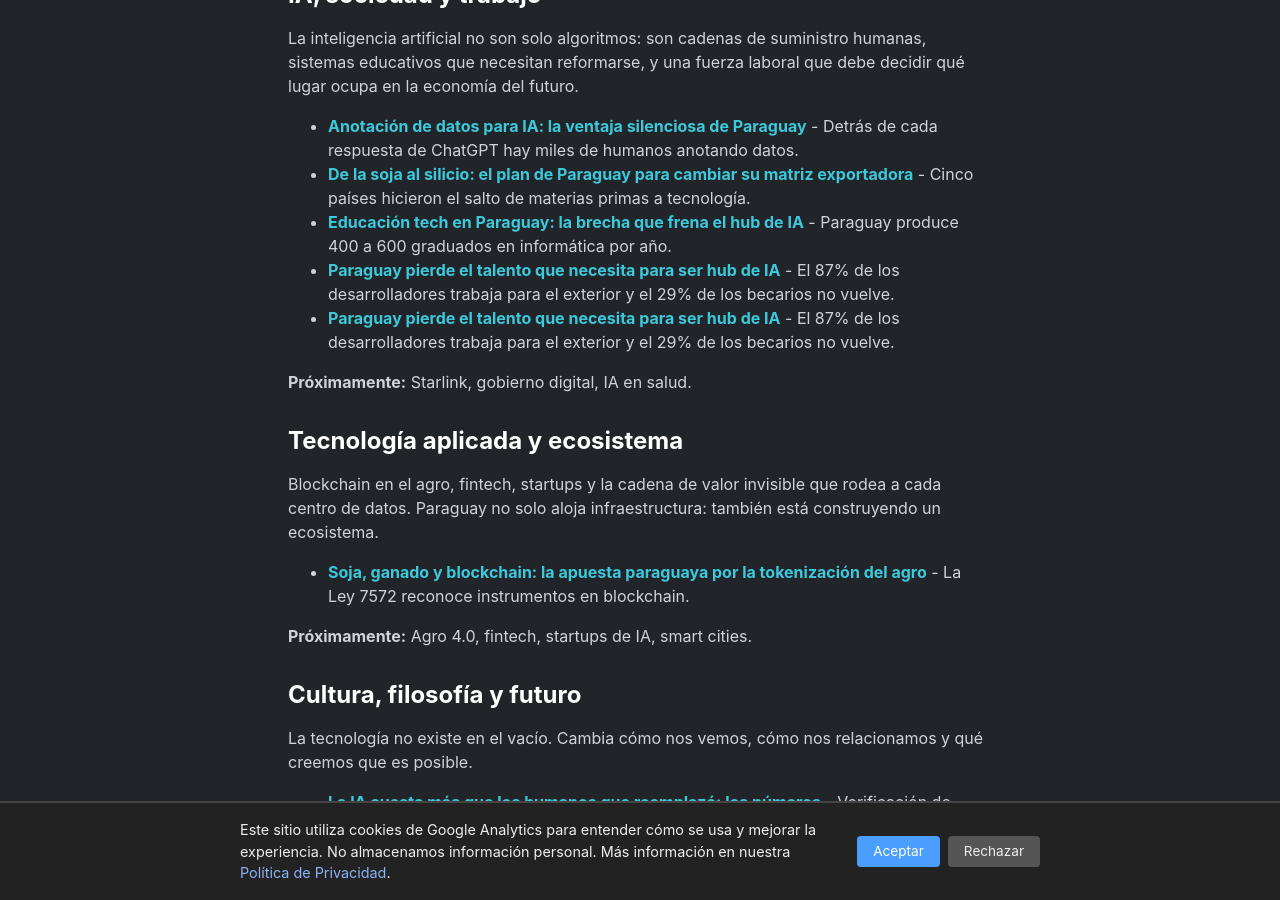
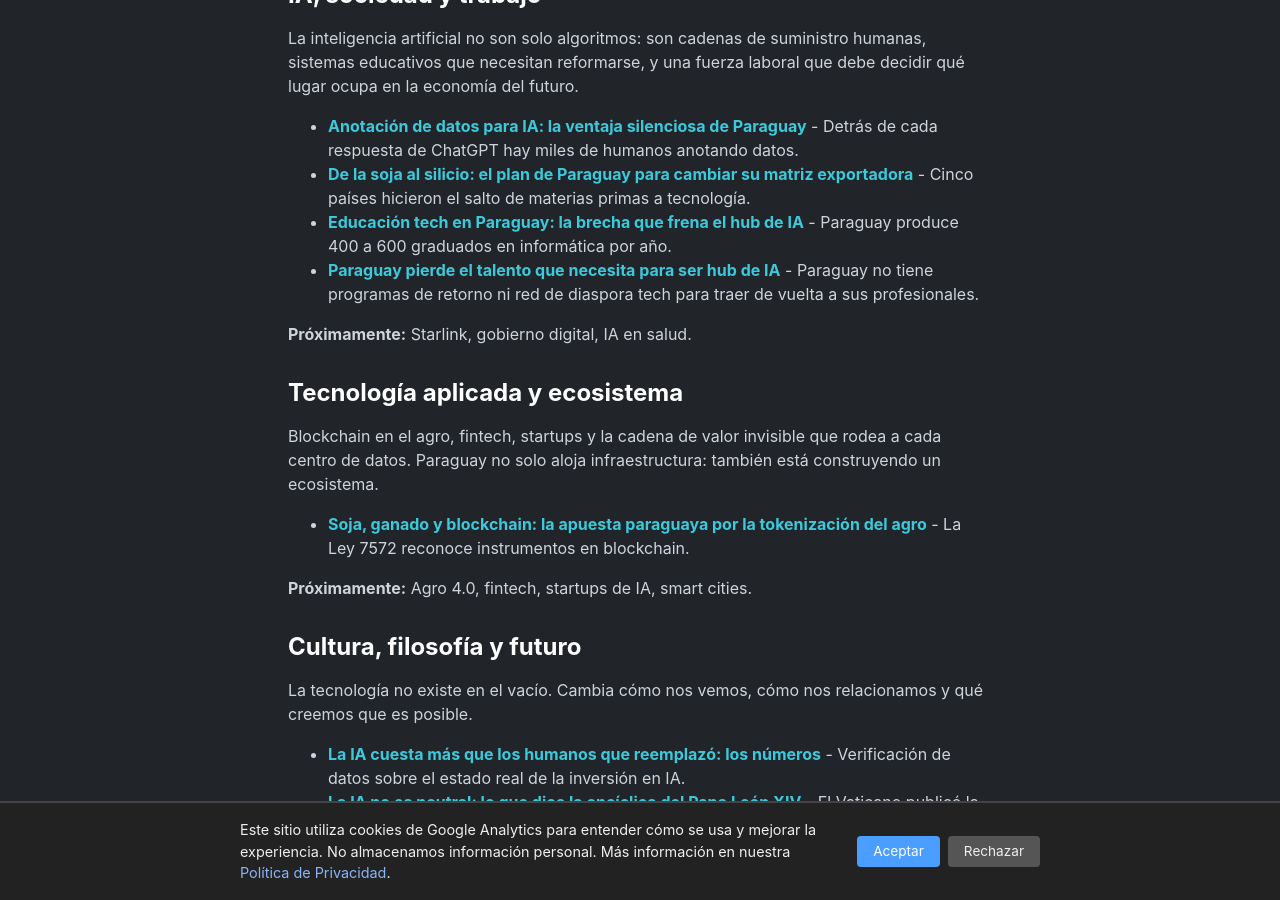
Before and after one commit to miravosqueinteresante/muchotexto.net, a Jekyll site: the page built from ia-en-paraguay.markdown, in a window 1280 px wide and 900 px high, scrolled down 1435 px. Built offline with Jekyll 4.4.1, drawn with Linux system fonts in a browser that asks for light colours.

Commit message:
Fix pillar page: remove duplicate #21, fix 87pc description

```diff
--- a/ia-en-paraguay.markdown
+++ b/ia-en-paraguay.markdown
@@ -38,8 +38,7 @@ La inteligencia artificial no son solo algoritmos: son cadenas de suministro hum
 - **[Anotación de datos para IA: la ventaja silenciosa de Paraguay]({% post_url 2026-06-27-anotacion-datos-paraguay-hub-trabajo-digital-ia %})** - Detrás de cada respuesta de ChatGPT hay miles de humanos anotando datos.
 - **[De la soja al silicio: el plan de Paraguay para cambiar su matriz exportadora]({% post_url 2026-07-01-de-la-soja-al-silicio-matriz-exportadora-paraguay %})** - Cinco países hicieron el salto de materias primas a tecnología.
 - **[Educación tech en Paraguay: la brecha que frena el hub de IA]({% post_url 2026-07-09-educacion-tech-paraguay-ia %})** - Paraguay produce 400 a 600 graduados en informática por año.
-- **[Paraguay pierde el talento que necesita para ser hub de IA]({% post_url 2026-07-10-talento-tech-paraguay-ia %})** - El 87% de los desarrolladores trabaja para el exterior y el 29% de los becarios no vuelve.
-- **[Paraguay pierde el talento que necesita para ser hub de IA]({% post_url 2026-07-10-talento-tech-paraguay-ia %})** - El 87% de los desarrolladores trabaja para el exterior y el 29% de los becarios no vuelve.
+- **[Paraguay pierde el talento que necesita para ser hub de IA]({% post_url 2026-07-10-talento-tech-paraguay-ia %})** - Paraguay no tiene programas de retorno ni red de diaspora tech para traer de vuelta a sus profesionales.
 
 **Próximamente:** Starlink, gobierno digital, IA en salud.
 
```
